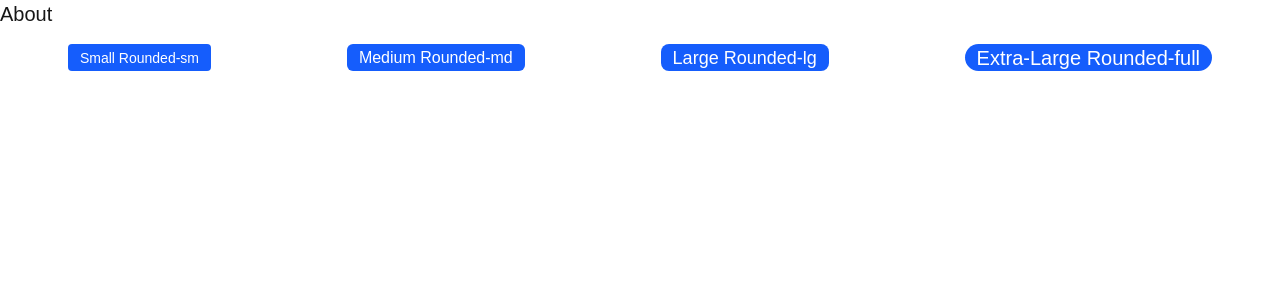
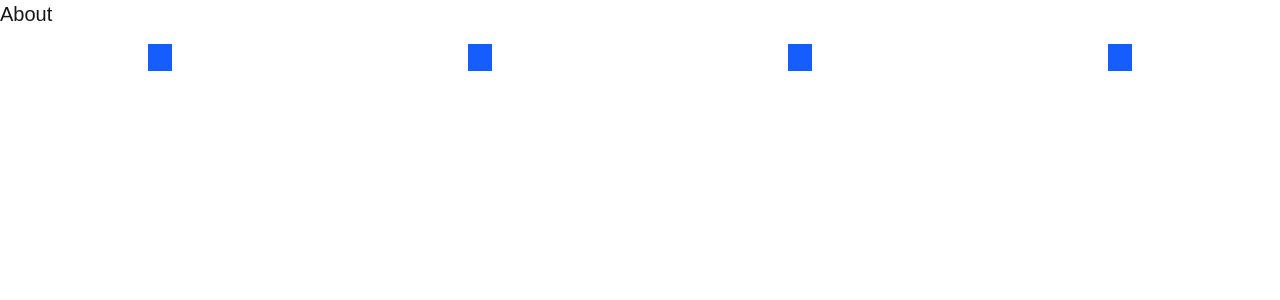
Before and after one commit to Kaydev-cmd/alx-project-0x02-setup, a Next.js app in the folder alx-project-0x02/: page /about in a window 1280 px wide. Shown: the top 300 px of the page. Built offline with nearby package versions, Linux system fonts and the light colour scheme.

Commit message:
refactor: update Button component to accept size and nested styles props

```diff
--- a/alx-project-0x02/components/common/Button.tsx
+++ b/alx-project-0x02/components/common/Button.tsx
@@ -1,10 +1,12 @@
 import React from "react";
 import { ButtonProps } from "@/interfaces";
 
-const Button: React.FC<ButtonProps> = ({ title, styles }) => {
+const Button: React.FC<ButtonProps> = ({ size, styles }) => {
   return (
-    <button className={`bg-blue-600 px-3 w-auto h-[27px] text-white ${styles}`}>
-      {title}
+    <button
+      className={`bg-blue-600 px-3 w-auto h-[27px] text-white ${styles.shape}`}
+    >
+      {size}
     </button>
   );
 };
```
